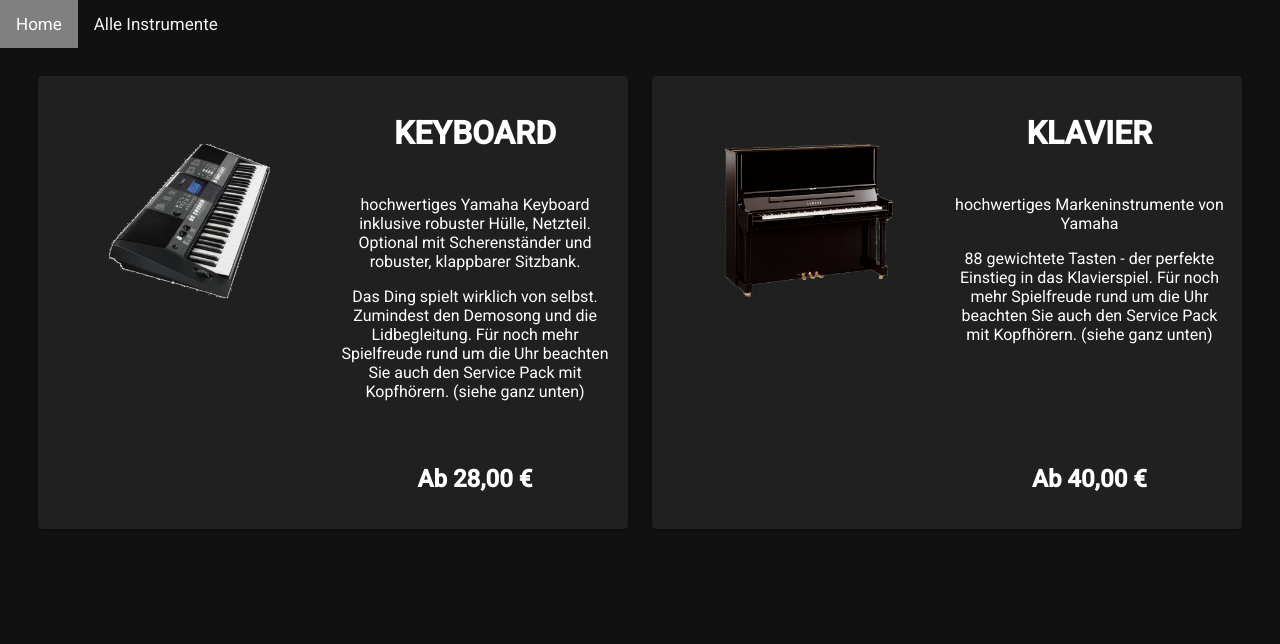
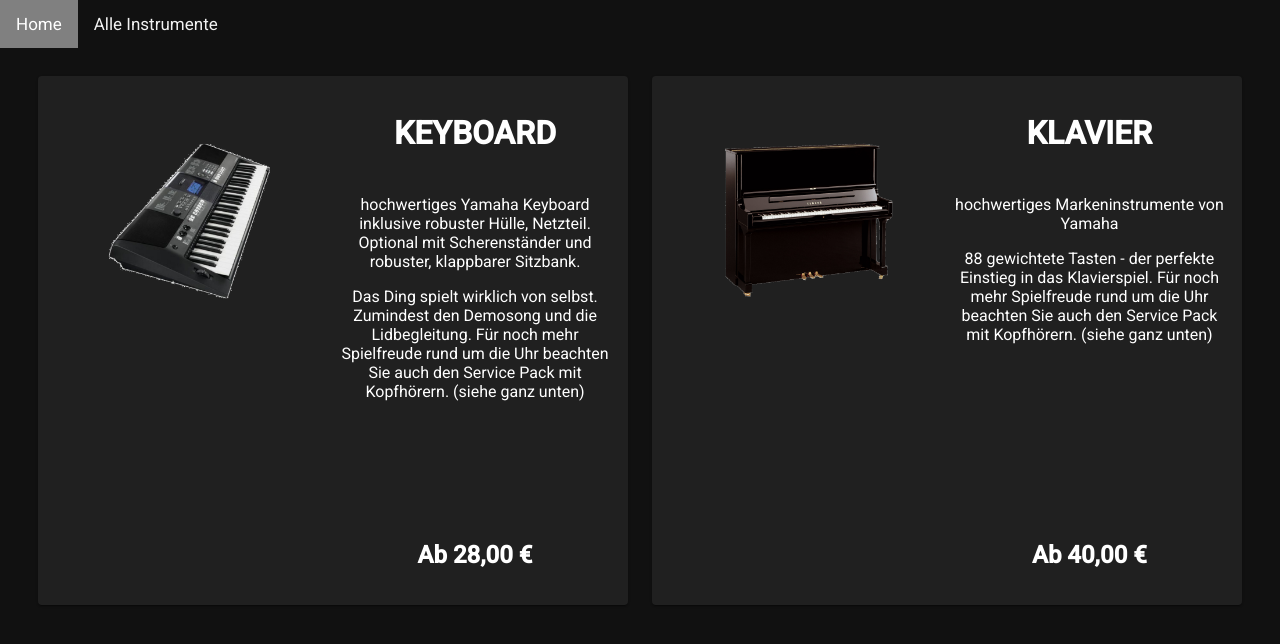
Before and after one commit to Vincent401/MusikInstrumentenVerleih, an Angular app: page /tastinst in a window 1280 px wide. Shown: the top 644 px of the page. Built offline with nearby package versions, Linux system fonts and the light colour scheme.

Commit message:
polis pass css

```diff
--- a/src/app/app.component.html
+++ b/src/app/app.component.html
@@ -1,4 +1,4 @@
-
+<link rel="stylesheet" href="https://cdnjs.cloudflare.com/ajax/libs/font-awesome/6.1.1/css/all.min.css">
 <body style="min-height: 100vh;">
 
   <div class="topnav" id="myTopnav">
--- a/src/app/app.component.ts
+++ b/src/app/app.component.ts
@@ -42,7 +42,7 @@ export class AppComponent {
       title:'KLARINETTE',
       text1:'hochwertiges Markeninstrument inklusive Mundstück, Blattschraube, Etui',
       text2:'Edles Grenadillholz in seiner schönsten Verwendung. Bitte denken Sie auch an Blätter, Wischer, Bissgummis etc. in unserem Service Pack. Wir beraten hierzu gerne auch telefonisch.',
-      text3:"<table><tr><td>SKU:</td><td>BC1131L-2-0</td></tr><tr><td>Marke:</td><td>BuffetCrampon</td></tr><tr><td>Kategorie:</td><td>B-Klarinetten</td></tr><tr><td>Serie:</td><td>R13</td></tr><tr><td>Stimmung:</td><td>B</td></tr><tr><td>Griffweise:</td><td>BöhmSystem</td></tr><tr><td>Material:</td><td>Grenadill,versilberteMechanik</td></tr><tr><td>Ausführung:</td><td>polyzylindrischeBohrung,Es-Heber,18Klappen,6Ringe,doppelteFischhautpolster,verstellbarerDaumenhalter,BlaustahlNadelfedern</td></tr><tr><td>Optionen:</td><td>KorpusinGreenLine,KorpusinMopane</td></tr><tr><td>Geeignetfür:</td><td>Fortgeschrittene,Hobbymusiker,Musik-Studenten</td></tr><tr><td>Inklusive:</td><td>Etui,Putzset,Zubehör</td></tr></table>",
+      text3:"<table><tr><td>SKU:</td><td>BC1131L-2-0</td></tr><tr><td>Marke:</td><td>BuffetCrampon</td></tr><tr><td>Kategorie:</td><td>B-Klarinetten</td></tr><tr><td>Serie:</td><td>R13</td></tr><tr><td>Stimmung:</td><td>B</td></tr><tr><td>Griffweise:</td><td>BöhmSystem</td></tr><tr><td>Material:</td><td>Grenadill, versilberteMechanik</td></tr><tr><td>Ausführung:</td><td>polyzylindrischeBohrung, Es-Heber, 18Klappen, 6Ringe, doppelteFischhautpolster, verstellbarerDaumenhalter, BlaustahlNadelfedern</td></tr><tr><td>Optionen:</td><td>Korpus in GreenLine, Korpus in Mopane</td></tr><tr><td>Geeignetfür:</td><td>Fortgeschrittene, Hobbymusiker, Musik-Studenten</td></tr><tr><td>Inklusive:</td><td>Etui, Putzset, Zubehör</td></tr></table>",
       price:'Ab 33,00 €',
       orientation:'KategorienLinks'
     },
--- a/src/app/blasins-uebersicht/blasins-uebersicht.component.html
+++ b/src/app/blasins-uebersicht/blasins-uebersicht.component.html
@@ -11,7 +11,8 @@
                         <p>{{Instrument.text1}}</p>
                         <p>{{Instrument.text2}}</p>
                     </div>
-
+                    <br>
+                    <br>
                     <h2 class="preis">{{Instrument.price}}</h2>
                 </div>
             </mat-card>
--- a/src/app/saitenins-uebersicht/saitenins-uebersicht.component.html
+++ b/src/app/saitenins-uebersicht/saitenins-uebersicht.component.html
@@ -11,7 +11,8 @@
                         <p>{{Instrument.text1}}</p>
                         <p>{{Instrument.text2}}</p>
                     </div>
-
+                    <br>
+                    <br>
                     <h2 class="preis">{{Instrument.price}}</h2>
             </div>
         </mat-card>
--- a/src/app/schlagins-uebersicht/schlagins-uebersicht.component.html
+++ b/src/app/schlagins-uebersicht/schlagins-uebersicht.component.html
@@ -11,7 +11,8 @@
             <p>{{Instrument.text1}}</p>
             <p>{{Instrument.text2}}</p>
         </div>
-
+        <br>
+        <br>
         <h2 class="preis">{{Instrument.price}}</h2>
 </div>
 </mat-card>
--- a/src/app/tastenins-uebersicht/tastenins-uebersicht.component.html
+++ b/src/app/tastenins-uebersicht/tastenins-uebersicht.component.html
@@ -11,7 +11,10 @@
         <p>{{Instrument.text1}}</p>
         <p>{{Instrument.text2}}</p>
     </div>
-
+    <br>
+    <br>
+    <br>
+    <br>
     <h2 class="preis">{{Instrument.price}}</h2>
 </div>
 </mat-card>
```
